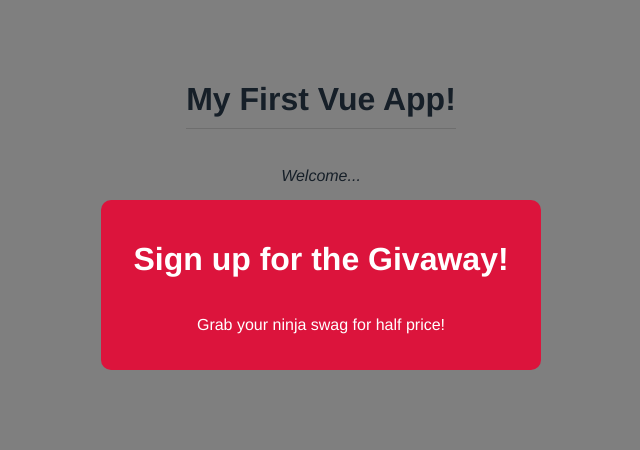
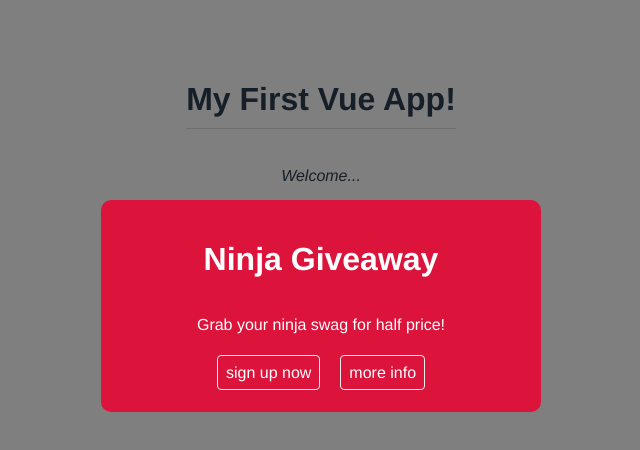
Before and after one commit to hekla00/modal-project, a Vue app: page / in a window 1280 px wide. Both pictures are taken after a click on the button "Open Modal". Shown: the top 450 px of the page, without its empty margins (319-959 px from the left). Built offline with nearby package versions, Linux system fonts and the light colour scheme.

Commit message:
Lesson 28: Slots

```diff
--- a/src/App.vue
+++ b/src/App.vue
@@ -2,7 +2,14 @@
   <h1>{{ title }}</h1>
   <p>Welcome...</p>
   <div v-if="showModal">
-    <Modal :heading="heading" :text="text" theme="sale" @close="toggleModal" />
+    <Modal theme="sale" @close="toggleModal">
+      <template v-slot:links>
+        <a href="#">sign up now</a>
+        <a href="#">more info</a>
+      </template>
+      <h1>Ninja Giveaway</h1>
+      <p>Grab your ninja swag for half price!</p>
+    </Modal>
   </div>
   <button @click="toggleModal">Open Modal</button>
 </template>
--- a/src/components/Modal.vue
+++ b/src/components/Modal.vue
@@ -2,15 +2,17 @@
   <!-- .modifier -->
   <div class="backdrop" @click.self="closeModal">
     <div class="modal" :class="{ sale: theme === 'sale' }">
-      <h1>{{ heading }}</h1>
-      <p>{{ text }}</p>
+      <slot>default content</slot>
+      <div class="actions">
+        <slot name="links"></slot>
+      </div>
     </div>
   </div>
 </template>
 
 <script>
 export default {
-  props: ["heading", "text", "theme"],
+  props: ["theme"],
   methods: {
     closeModal() {
       this.$emit("close");
@@ -42,6 +44,19 @@
 .modal p {
   font-style: normal;
 }
+.modal .actions {
+  text-align: center;
+  margin: 30px 0 10px 0;
+  color: #333;
+}
+.modal .actions a {
+  color: #333;
+  padding: 8px;
+  border: 1px solid #eee;
+  border-radius: 4px;
+  text-decoration: none;
+  margin: 10px;
+}
 /* sale styles */
 .modal.sale {
   background: crimson;
@@ -50,4 +65,10 @@
 .modal.sale h1 {
   color: white;
 }
+.modal.sale .actions {
+  color: white;
+}
+.modal.sale .actions a {
+  color: white;
+}
 </style>
```
